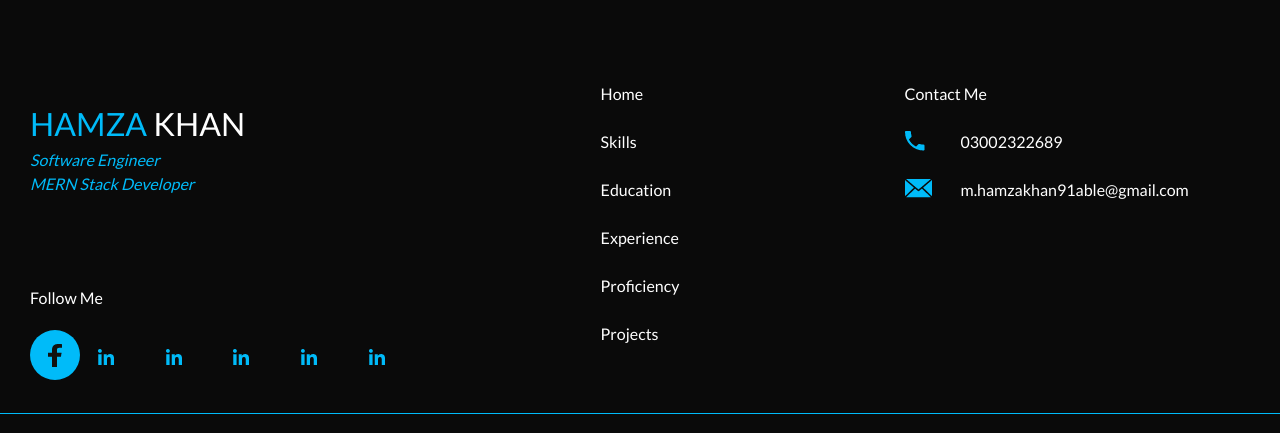
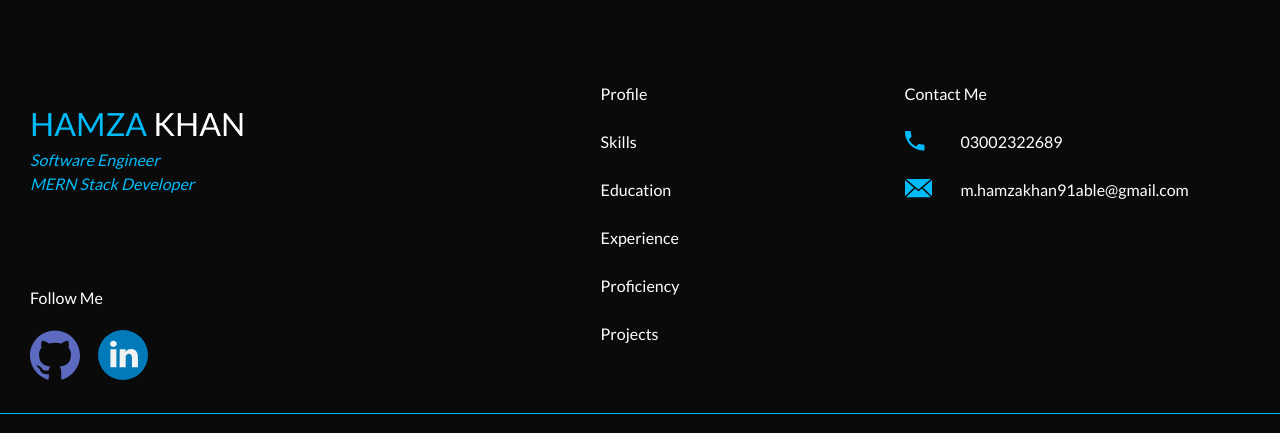
Before and after one commit to Hamza91able/Hamza-Portfolio, a React (Create React App) app: page / in a window 1280 px wide. Shown: the part 4833-5266 px from the top of the page. Built offline with nearby package versions, Linux system fonts and the light colour scheme.

Commit message:
Fixed footer

```diff
--- a/src/Screens/Footer.js
+++ b/src/Screens/Footer.js
@@ -2,10 +2,11 @@ import React, { Component } from 'react'
 import { withStyles } from "@material-ui/core/styles";
 import { Container, Divider, Grid, List, ListItem, ListItemAvatar, ListItemText, Paper, Typography } from '@material-ui/core';
 
-import FB from '../Assets/Images/Group 36.png';
-import Linkedin from '../Assets/Images/linkedin.png';
 import PhoneIcon from '../Assets/Images/Icon material-call.png';
 import Mail from '../Assets/Images/Icon zocial-email.png';
+
+import GithubIcon from '../Assets/Images/github.svg';
+import LinkedInIcon from '../Assets/Images/linkedin.svg';
 
 const styles = theme => ({
     mainDiv: {
@@ -27,10 +28,7 @@ const styles = theme => ({
     socialIcon: {
         width: 50,
         height: 50,
-    },
-    socialIcon2: {
-        width: 16,
-        height: 16,
+        cursor: "pointer",
     },
     socialParent: {
         display: "flex",
@@ -55,6 +53,10 @@ const styles = theme => ({
         [theme.breakpoints.up('sm')]: {
             justifyContent: "center",
         },
+    },
+    link: {
+        textDecoration: "none",
+        color: "white",
     }
 });
 
@@ -68,7 +70,6 @@ class Footer extends Component {
             secondaryText,
             normalText,
             socialIcon,
-            socialIcon2,
             socialParent,
             creditDiv,
             contentList,
@@ -97,58 +98,50 @@ class Footer extends Component {
                                             Follow Me
                                         </Typography>
                                     </Grid>
-                                    <Grid item xs>
-                                        <img src={FB} alt="fb" className={socialIcon} />
+                                    <Grid item xs={3} md={2}>
+                                        <a href="https://github.com/hamza91able" target="_blank">
+                                            <img src={GithubIcon} alt="github" className={socialIcon} />
+                                        </a>
                                     </Grid>
-                                    <Grid item xs className={socialParent}>
-                                        <img src={Linkedin} alt="fb" className={socialIcon2} />
-                                    </Grid>
-                                    <Grid item xs className={socialParent}>
-                                        <img src={Linkedin} alt="fb" className={socialIcon2} />
-                                    </Grid>
-                                    <Grid item xs className={socialParent}>
-                                        <img src={Linkedin} alt="fb" className={socialIcon2} />
-                                    </Grid>
-                                    <Grid item xs className={socialParent}>
-                                        <img src={Linkedin} alt="fb" className={socialIcon2} />
-                                    </Grid>
-                                    <Grid item xs className={socialParent}>
-                                        <img src={Linkedin} alt="fb" className={socialIcon2} />
+                                    <Grid item xs={3} md={2} className={socialParent}>
+                                        <a href="https://www.linkedin.com/in/datguyhamza/" target="_blank">
+                                            <img src={LinkedInIcon} alt="linkedin" className={socialIcon} />
+                                        </a>
                                     </Grid>
                                 </Grid>
                             </Grid>
                             <Grid item xs={12} md={4} className={centerDesktop}>
                                 <List className={contentList}>
-                                    <ListItem>
-                                        <ListItemText>
-                                            Home
-                                        </ListItemText>
+                                    <a href="#home" className={classes.link}>
+                                        <ListItem button>
+                                            <ListItemText primary="Profile" />
                                         </ListItem>
-                                    <ListItem>
-                                        <ListItemText>
-                                            Skills
-                                        </ListItemText>
+                                    </a>
+                                    <a href="#skills" className={classes.link}>
+                                        <ListItem button>
+                                            <ListItemText primary="Skills" />
                                         </ListItem>
-                                    <ListItem>
-                                        <ListItemText>
-                                            Education
-                                        </ListItemText>
+                                    </a>
+                                    <a href="#education" className={classes.link}>
+                                        <ListItem button>
+                                            <ListItemText primary="Education" />
                                         </ListItem>
-                                    <ListItem>
-                                        <ListItemText>
-                                            Experience
-                                        </ListItemText>
+                                    </a>
+                                    <a href="#experience" className={classes.link}>
+                                        <ListItem button>
+                                            <ListItemText primary="Experience" />
                                         </ListItem>
-                                    <ListItem>
-                                        <ListItemText>
-                                            Proficiency
-                                        </ListItemText>
+                                    </a>
+                                    <a href="#proficiency" className={classes.link}>
+                                        <ListItem button>
+                                            <ListItemText primary="Proficiency" />
                                         </ListItem>
-                                    <ListItem>
-                                        <ListItemText>
-                                            Projects
-                                        </ListItemText>
+                                    </a>
+                                    <a href="#projects" className={classes.link}>
+                                        <ListItem button>
+                                            <ListItemText primary="Projects" />
                                         </ListItem>
+                                    </a>
                                 </List>
                             </Grid>
                             <Grid item xs={12} md={4} className={centerDesktop}>
@@ -158,6 +151,10 @@ class Footer extends Component {
                                             Contact Me
                                         </ListItemText>
                                     </ListItem>
+                                    <a
+                                        href="tel:+923002322689"
+                                        className={classes.link}
+                                    >
                                         <ListItem>
                                             <ListItemAvatar>
                                                 <img src={PhoneIcon} alt="phone" />
@@ -166,6 +163,12 @@ class Footer extends Component {
                                                 03002322689
                                             </ListItemText>
                                         </ListItem>
+                                    </a>
+                                    <a
+                                        href="mailto:Fatimashakilkhan@gmail.com"
+                                        target="_blank"
+                                        className={classes.link}
+                                    >
                                         <ListItem>
                                             <ListItemAvatar>
                                                 <img src={Mail} alt="mail" />
@@ -174,6 +177,8 @@ class Footer extends Component {
                                                 m.hamzakhan91able@gmail.com
                                             </ListItemText>
                                         </ListItem>
+                                    </a>
+
                                 </List>
                             </Grid>
                         </Grid>
```
Also changed, not shown: src/Assets/Images/linkedin.svg (added). Lines whose indentation alone changed are shown as unchanged.
